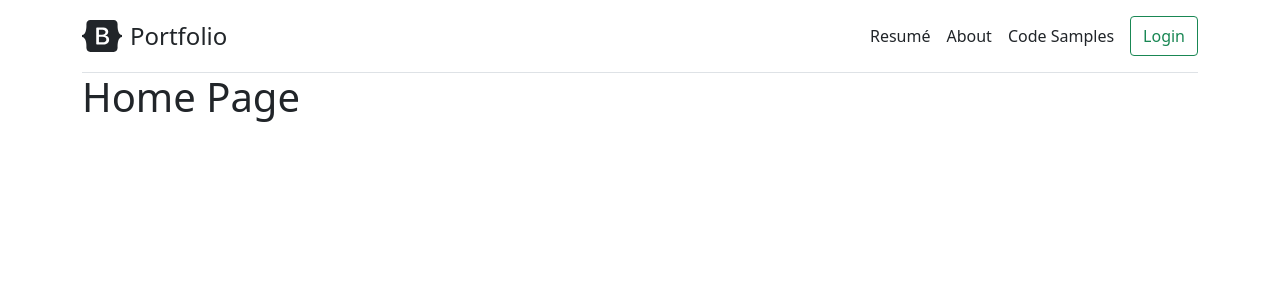
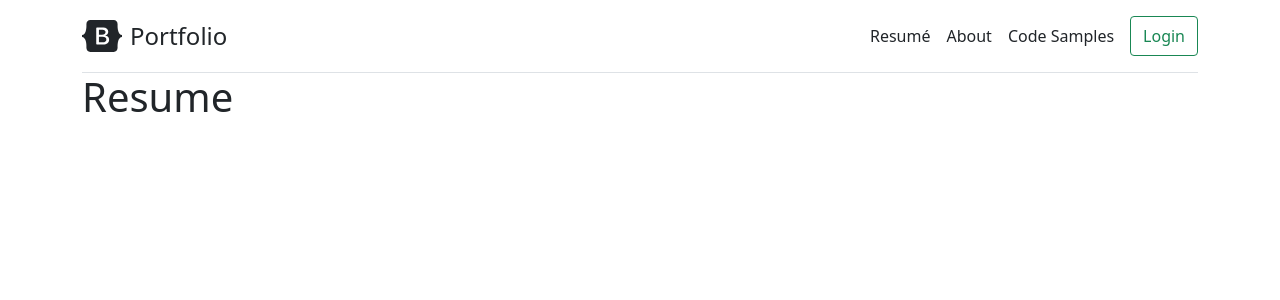
Before and after one commit to Yevg3n/Portfolio, an Angular app in the folder client/: page /resume in a window 1280 px wide. Shown: the top 300 px of the page. Built offline with nearby package versions, Linux system fonts and the light colour scheme.

Commit message:
Add resume component to the application

```diff
--- a/client/src/app/app-routing.module.ts
+++ b/client/src/app/app-routing.module.ts
@@ -2,10 +2,12 @@ import { NgModule } from '@angular/core';
 import { RouterModule, Routes } from '@angular/router';
 import { HomeComponent } from './home/home.component';
 import { LoginComponent } from './login/login.component';
+import { ResumeComponent } from './resume/resume.component';
 
 const routes: Routes = [
   {path: '', component: HomeComponent},
   {path: 'login', component: LoginComponent},
+  {path: 'resume', component: ResumeComponent},
   {path: '**', component: HomeComponent}
 ];
 
--- a/client/src/app/app.module.ts
+++ b/client/src/app/app.module.ts
@@ -10,13 +10,15 @@ import { LoginComponent } from './login/login.component';
 import { FormsModule } from '@angular/forms';
 import { BsDropdownModule } from 'ngx-bootstrap/dropdown';
 import { HomeComponent } from './home/home.component';
+import { ResumeComponent } from './resume/resume.component';
 
 @NgModule({
   declarations: [
     AppComponent,
     NavbarComponent,
     LoginComponent,
-    HomeComponent
+    HomeComponent,
+    ResumeComponent
   ],
   imports: [
     BrowserModule,
--- a/client/src/app/navbar/navbar.component.html
+++ b/client/src/app/navbar/navbar.component.html
@@ -5,7 +5,7 @@
     </a>
 
     <nav class="d-inline-flex mt-2 mt-md-0 ms-md-auto">
-      <a class="me-3 py-2 link-body-emphasis text-decoration-none" href="#">Resumé</a>
+      <a class="me-3 py-2 link-body-emphasis text-decoration-none" routerLink="/resume">Resumé</a>
       <a class="me-3 py-2 link-body-emphasis text-decoration-none" href="#">About</a>
       <a class="me-3 py-2 link-body-emphasis text-decoration-none" href="#">Code Samples</a>
 
--- /dev/null
+++ b/client/src/app/resume/resume.component.html
@@ -0,0 +1 @@
+<h1>Resume</h1>
```
Also changed, not shown: client/src/app/resume/resume.component.ts (added, +10 -0 lines), client/src/app/resume/resume.component.css (added).
